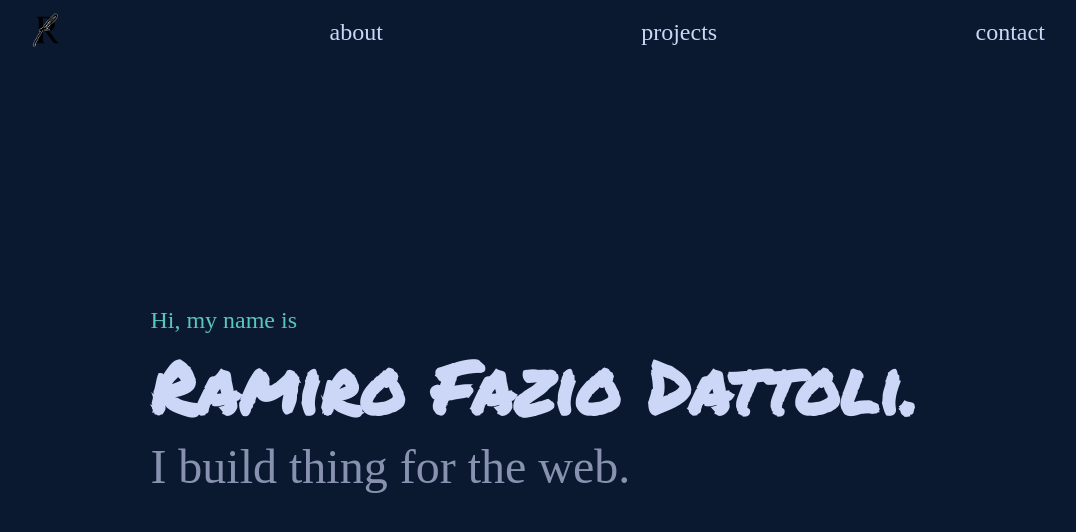
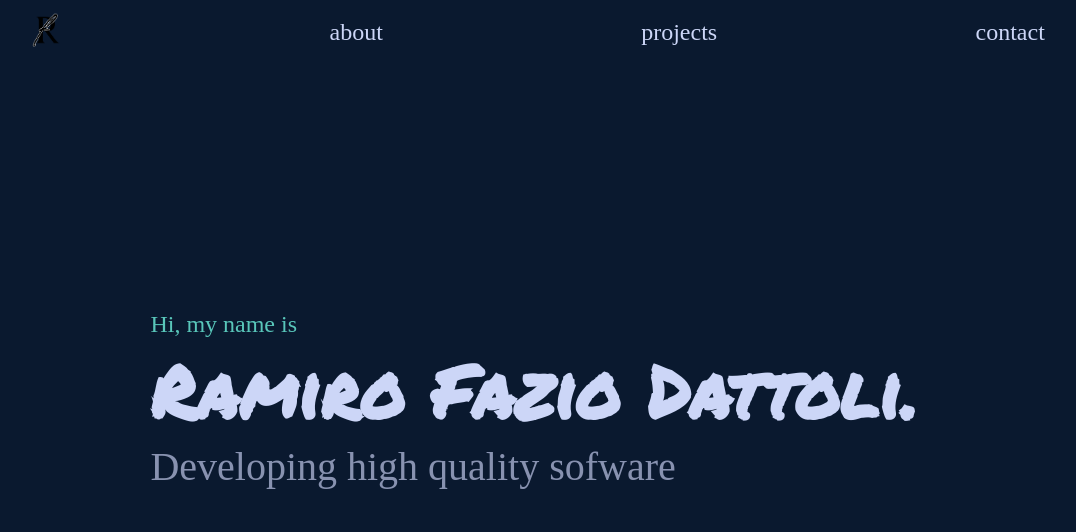
Before and after one commit to ramirofazio/RFD-Development-V1.0, a React (Create React App) app: page / in a window 1280 px wide. Shown: the top 532 px of the page, without its empty margins (106-1182 px from the left). Built offline with nearby package versions, Linux system fonts and the light colour scheme; no server answers.

Commit message:
Style scrollBar

```diff
--- a/src/Components/Home/Home.jsx
+++ b/src/Components/Home/Home.jsx
@@ -8,6 +8,11 @@ const StyledContainer = styled.div`
 
 const SubContainer = styled.div`
   padding: 50px;
+
+  &:hover {
+    cursor: default;
+  }
+
 `;
 
 const Intro = styled.h1`
@@ -16,6 +21,9 @@ const Intro = styled.h1`
   font-family: var(--principalFont);
   font-weight: 200;
   font-size: 1.5rem;
+  &:hover {
+    cursor: default;
+  }
 `;
 
 const Name = styled.h1`
@@ -27,13 +35,18 @@ const Name = styled.h1`
   transition: all 3s ease;
   &:hover {
     color: var(--secondaryColor);
+    cursor: default;
   }
 `;
 
 const P = styled(Intro)`
   margin: 0;
   color: var(--primaryDarkColor);
-  font-size: 3rem;
+  font-size: 2.5rem;
+
+  &:hover {
+    cursor: default;
+  }
 `;
 
 function Home() {
@@ -42,7 +55,7 @@ function Home() {
       <SubContainer>
         <Intro>Hi, my name is</Intro>
         <Name>Ramiro Fazio Dattoli.</Name>
-        <P>I build thing for the web.</P>
+        <P>Developing high quality sofware </P>
       </SubContainer>
     </StyledContainer>
   );
--- a/src/index.css
+++ b/src/index.css
@@ -18,4 +18,18 @@
     margin: 0;
     width: 100%;
     height: 100vh;
+
 }
+
+ body::-webkit-scrollbar {
+   width: 8px;
+ }
+
+ body::-webkit-scrollbar-track {
+   background: var(--baseColor);
+ }
+
+ body::-webkit-scrollbar-thumb {
+   background-color: var(--primaryDarkColor);
+   border-radius: 15px;
+ }
```
